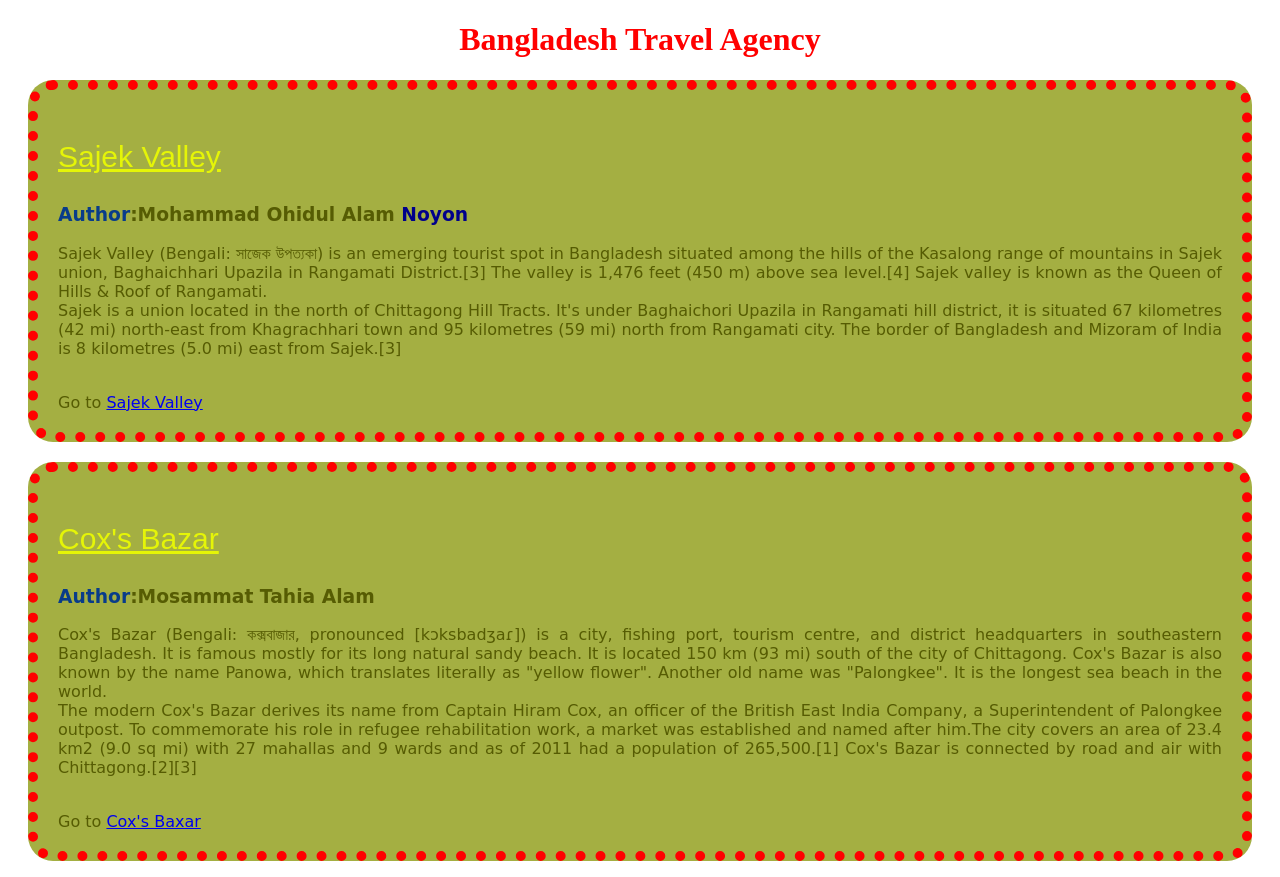
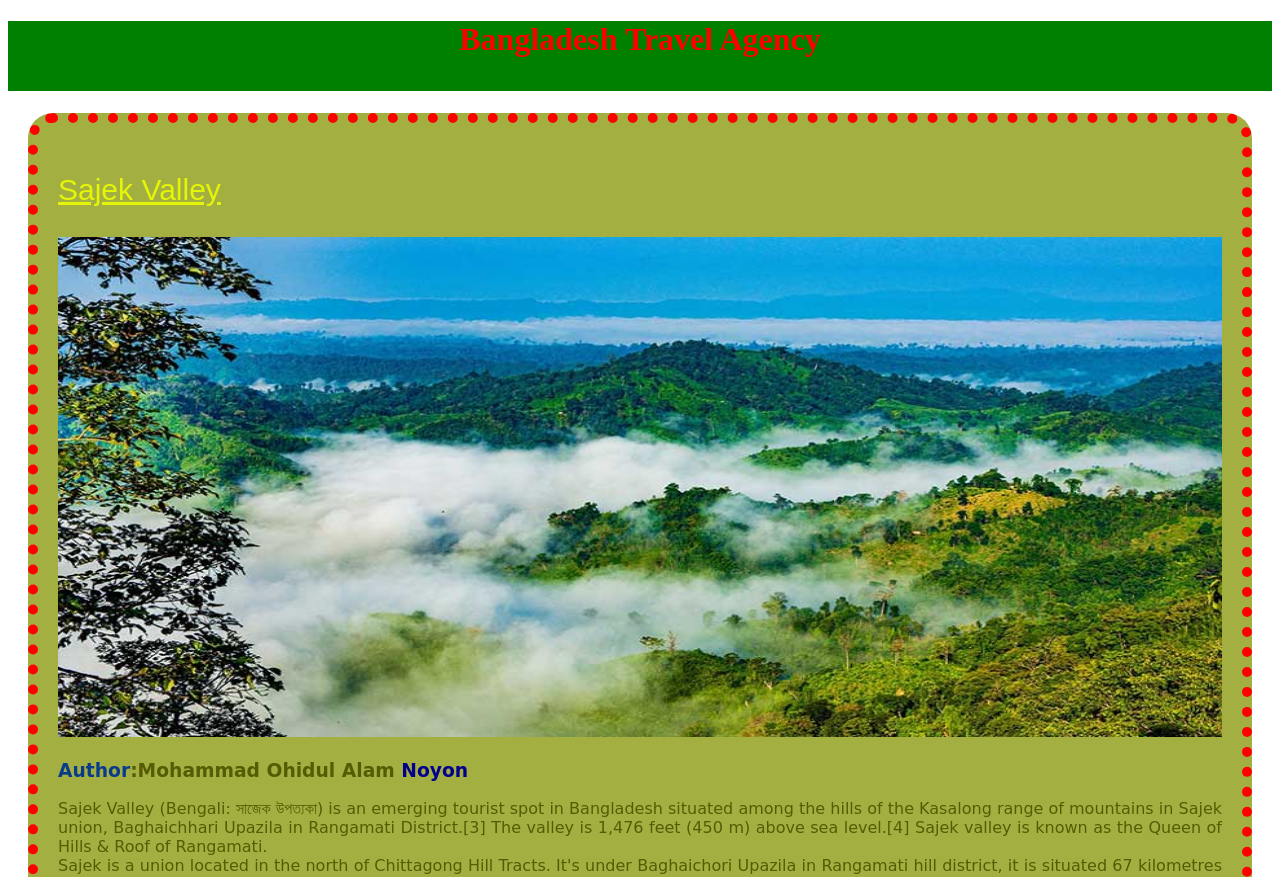
Before and after one commit to ohidulalam66/my-second-repo, a plain HTML site: page index.html in a window 1280 px wide. Shown: the top 877 px of the page. Drawn offline with Linux system fonts and the light colour scheme; a web font is replaced by a local one.

Commit message:
image added

```diff
--- a/index.html
+++ b/index.html
@@ -15,9 +15,10 @@
     <title>Bangladesh</title>
 </head>
 <body>
-    <h1><b>Bangladesh Travel Agency</b></h1>
+    <h1>Bangladesh Travel Agency</h1>
     <div>
         <p class="tp"><u>Sajek Valley</u></p>
+        <img src="3.jpg" alt="">
         <h3><span class="b2">Author</span>:Mohammad Ohidul Alam <span id="foo"> Noyon</span></h3>
         <p>Sajek Valley (Bengali: সাজেক উপত্যকা) is an emerging tourist spot in Bangladesh situated among the hills of the Kasalong range of mountains in Sajek union, Baghaichhari Upazila in Rangamati District.[3] The valley is 1,476 feet (450 m) above sea level.[4] Sajek valley is known as the Queen of Hills & Roof of Rangamati. <br>
         Sajek is a union located in the north of Chittagong Hill Tracts. It's under Baghaichori Upazila in Rangamati hill district, it is situated 67 kilometres (42 mi) north-east from Khagrachhari town and 95 kilometres (59 mi) north from Rangamati city. The border of Bangladesh and Mizoram of India is 8 kilometres (5.0 mi) east from Sajek.[3]</p> <br>
@@ -25,6 +26,7 @@
     </div>
     <div>
         <p class="tp"><u>Cox's Bazar</u></p>
+        <img src="1.jfif" alt="">
         <h3><span class="b2">Author</span>:Mosammat Tahia Alam</h3>
         <P>Cox's Bazar (Bengali: কক্সবাজার, pronounced [kɔksbadʒaɾ]) is a city, fishing port, tourism centre, and district headquarters in southeastern Bangladesh. It is famous mostly for its long natural sandy beach. It is located 150 km (93 mi) south of the city of Chittagong. Cox's Bazar is also known by the name Panowa, which translates literally as "yellow flower". Another old name was "Palongkee". It is the longest sea beach in the world.<br>
         The modern Cox's Bazar derives its name from Captain Hiram Cox, an officer of the British East India Company, a Superintendent of Palongkee outpost. To commemorate his role in refugee rehabilitation work, a market was established and named after him.The city covers an area of 23.4 km2 (9.0 sq mi) with 27 mahallas and 9 wards and as of 2011 had a population of 265,500.[1] Cox's Bazar is connected by road and air with Chittagong.[2][3]</P> <br>
@@ -33,6 +35,7 @@
     </div>
     <div>
         <p class="tp"><u>Bandarban</u></p>
+        <img src="2.jpg" alt="">
         <h3><span class="b2">Author</span>:Mohammad Wahidul Alam </h3>
         <p>Bandarban (Bengali: বান্দরবান), is a district in South-Eastern Bangladesh, and a part of the Chittagong Division.[4] It is one of the three hill districts of Bangladesh and a part of the Chittagong Hill Tracts, the others being Rangamati District and Khagrachhari District. Bandarban city is the headquarters of the Bandarban district. Bandarban district (4,479 km2) is not only the most remote district of the country, but also the least populous (population 292,900).[5]<br>
         There is an army contingent at Bandarban Cantonment.Bandarban town is the hometown of the Bohmong Chief (currently King, or Raja, U Cho Prue Marma ရာဇာ ဦးစောဖြူ မရမာ) who is the head of the Bohmong Circle. Of the other hill districts, Rangamati is the Chakma Circle, headed by Raja Devasish Roy and Khagrachari is the Mong Circle, headed by Raja Sachingprue Marma (ရာဇာ သာစိန်ဖြူ မရမာ). Bandarban is regarded as one of the most attractive travel destinations in Bangladesh. It also is the administrative headquarters of Bandarban district, which has turned into one of the most exotic tourist attractions in Bangladesh.</p> <br>
--- a/style.css
+++ b/style.css
@@ -3,7 +3,16 @@
 }
 h1{
     color: red;
+    background: green;
+    width: 100%;
+    height: 70px;
     text-align: center;
+    justify-content: space-between;
+}
+
+div img{
+    width: 100%;
+    height: 500px;
 }
 div{
     font-family: 'Yomogi', cursive;
@@ -13,6 +22,11 @@ div{
     border-radius: 25px;
     padding: 20px;
     margin: 20px;
+}
+div a{
+    color: red;
+    font-weight: 600;
+    text-decoration: none;
 }
 .tp{
     font-size: 30px;
```
Also changed, not shown: 1.jfif (added), 2.jpg (added), 3.jpg (added).
